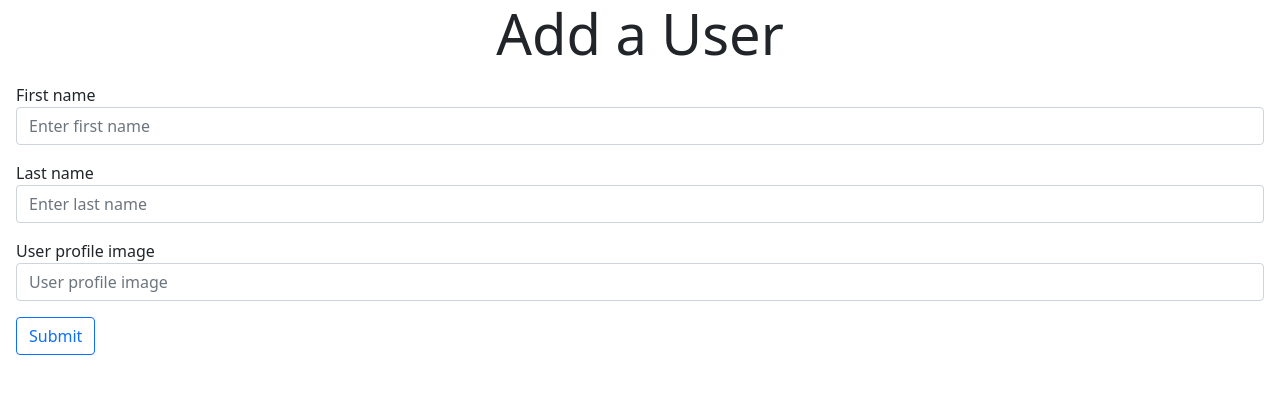
After one commit to lorenshadi98/Blogly-part-one, a Flask app: page /users/new in a window 1280 px wide. The commit adds this page. Shown: the top 394 px of the page. Run offline with Flask 2, Linux system fonts and the light colour scheme.

Commit message:
SQL blogly completed Part-One

```diff
--- a/app.py
+++ b/app.py
@@ -1,6 +1,7 @@
 """Blogly application."""
 
-from flask import Flask, render_template
+from flask import Flask, render_template, request, redirect
+from werkzeug.datastructures import FileStorage
 
 from models import db, connect_db, User
 
@@ -14,6 +15,58 @@ db.create_all()
 
 
 @app.route("/")
+def home():
+    return redirect("/users")
+
+
+@app.route("/users")
 def users_home():
     users = User.query.all()
-    return render_template("users_home.html", users=users)
+    return render_template("users-home.html", users=users)
+
+
+@app.route("/users/new")
+def render_user_form():
+    return render_template("add-user-form.html")
+
+
+@app.route("/users/new", methods=["POST"])
+def add_user():
+    # TO DO: get user data from form using request.form
+    first_name = request.form["first_name"]
+    last_name = request.form["last_name"]
+    user_image = request.form["user_image"]
+    new_user = User(first_name=first_name,
+                    last_name=last_name, user_image=user_image)
+    db.session.add(new_user)
+    db.session.commit()
+    return redirect("/users")
+
+
+@app.route("/users/<int:user_id>/")
+def user_details_page(user_id):
+    found_user = User.query.get_or_404(user_id)
+    return render_template("user-details-page.html", user=found_user)
+
+
+@app.route("/users/<int:user_id>/edit")
+def render_user_edit_form(user_id):
+    found_user = User.query.get_or_404(user_id)
+    return render_template("user-edit-form.html", user=found_user)
+
+
+@app.route("/users/<int:user_id>/edit", methods=["POST"])
+def edit_user_info(user_id):
+    found_user = User.query.get_or_404(user_id)
+    found_user.first_name = request.form["first_name"]
+    found_user.last_name = request.form["last_name"]
+    found_user.user_image = request.form["user_image"]
+    db.session.commit()
+    return redirect(f"/users/{user_id}")
+
+
+@app.route("/users/<int:user_id>/delete")
+def delete_user(user_id):
+    User.query.filter(User.id == user_id).delete()
+    db.session.commit()
+    return redirect(f"/users")
--- /dev/null
+++ b/static/styles.css
@@ -0,0 +1,10 @@
+.float-container {
+  border: 3px solid #fff;
+  padding: 20px;
+}
+
+.float-child {
+  width: 10%;
+  float: left;
+  padding: 10px;
+}
--- /dev/null
+++ b/templates/add-user-form.html
@@ -0,0 +1,46 @@
+<!-- prettier-ignore -->
+{% extends "base.html" %}
+{%block title %}Add user{% endblock %}
+<!-- prettier-ignore -->
+{%block content %}
+<h1 class="display-4 text-center">Add a User</h1>
+<form action="/users/new" method="POST">
+  <div class="form-group m-3">
+    <label for="first_name">First name</label>
+    <input
+      type="text"
+      class="form-control"
+      id="first_name"
+      name="first_name"
+      placeholder="Enter first name"
+      required
+    />
+  </div>
+  <div class="form-group m-3">
+    <label for="last_name">Last name</label>
+    <input
+      type="text"
+      class="form-control"
+      id="last_name"
+      name="last_name"
+      placeholder="Enter last name"
+      required
+    />
+  </div>
+  <div class="form-group m-3">
+    <label for="user_image">User profile image</label>
+    <input
+      type="text"
+      class="form-control"
+      id="user_image"
+      name="user_image"
+      placeholder="User profile image"
+      required
+    />
+  </div>
+  <div class="form-group m-3">
+    <button type="submit" class="btn btn-outline-primary">Submit</button>
+  </div>
+</form>
+<!-- prettier-ignore -->
+{% endblock %}
--- a/templates/base.html
+++ b/templates/base.html
@@ -6,10 +6,15 @@
     <meta name="viewport" content="width=device-width, initial-scale=1.0" />
     <link
       rel="stylesheet"
+      href="{{ url_for('static', filename='styles.css') }}"
+    />
+    <link
+      rel="stylesheet"
       href="https://cdn.jsdelivr.net/npm/bootstrap@5.1.2/dist/css/bootstrap.min.css"
       integrity="sha384-uWxY/CJNBR+1zjPWmfnSnVxwRheevXITnMqoEIeG1LJrdI0GlVs/9cVSyPYXdcSF"
       crossorigin="anonymous"
     />
+
     <title>{% block title %}{% endblock %}</title>
   </head>
   <body>
```
Also changed, not shown: templates/user-details-page.html (added, +36 -0 lines), templates/user-edit-form.html (added, +54 -0 lines), templates/users-home.html (added, +17 -0 lines), templates/users_home.html (deleted, +0 -10 lines), test_model.py (added, +69 -0 lines), test_routes.py (added, +48 -0 lines).
